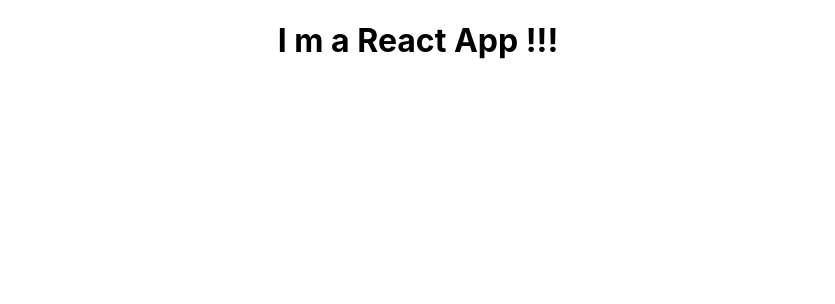
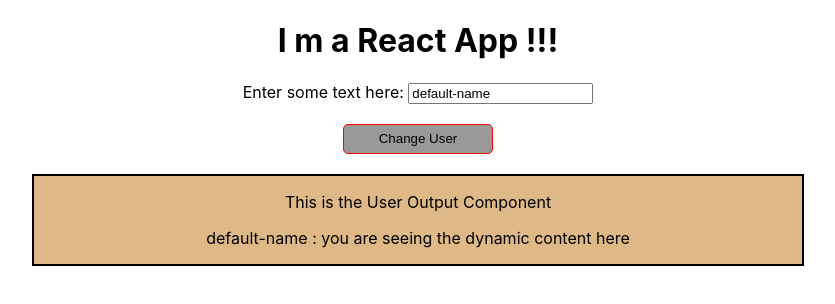
Before and after one commit to nitin1259/react-journey, a React (Create React App) app: page / in a window 1280 px wide. Shown: the top 304 px of the page, without its empty margins (222-1057 px from the left). Built offline with nearby package versions, Linux system fonts and the light colour scheme.

Commit message:
basic syntax assginment completed

```diff
--- a/src/App.js
+++ b/src/App.js
@@ -1,4 +1,7 @@
+import { useState } from "react";
 import "./App.css";
+import UserInput from "./user/UserInput";
+import UserOutput from "./user/UserOutput";
 
 /**
  *
@@ -20,9 +23,32 @@
  */
 
 function App() {
+  const [userName, setUserName] = useState("default-name");
+
+  const changeUserHandler = (event) => {
+    if (event.target.value) setUserName(event.target.value);
+    else setUserName("Kapil");
+  };
+
+  const btnStyle = {
+    backgroundColor: "#999",
+    border: "1px solid red",
+    width: "150px",
+    height: "30px",
+    borderRadius: "5px",
+  };
   return (
     <div className="App">
       <h1>I m a React App !!!</h1>
+
+      <UserInput username={userName} changeUser={changeUserHandler} />
+
+      <br></br>
+      <button onClick={changeUserHandler} style={btnStyle}>
+        {" "}
+        Change User
+      </button>
+      <UserOutput username={userName} />
     </div>
   );
 }
--- /dev/null
+++ b/src/user/User.css
@@ -0,0 +1,7 @@
+.user {
+  border: 2px solid black;
+  margin: 20px auto;
+  text-align: center;
+  width: 60%;
+  background-color: burlywood;
+}
--- /dev/null
+++ b/src/user/UserInput.js
@@ -0,0 +1,17 @@
+import React from "react";
+
+function UserInput(props) {
+  return (
+    <div>
+      <label>Enter some text here: </label>
+      <input
+        type="text"
+        name="user-input"
+        onChange={props.changeUser}
+        value={props.username}
+      />
+    </div>
+  );
+}
+
+export default UserInput;
--- /dev/null
+++ b/src/user/UserOutput.js
@@ -0,0 +1,13 @@
+import React from "react";
+import "./User.css";
+
+function UserOutput(props) {
+  return (
+    <div className="user">
+      <p> This is the User Output Component</p>
+      <p> {props.username} : you are seeing the dynamic content here</p>
+    </div>
+  );
+}
+
+export default UserOutput;
```
